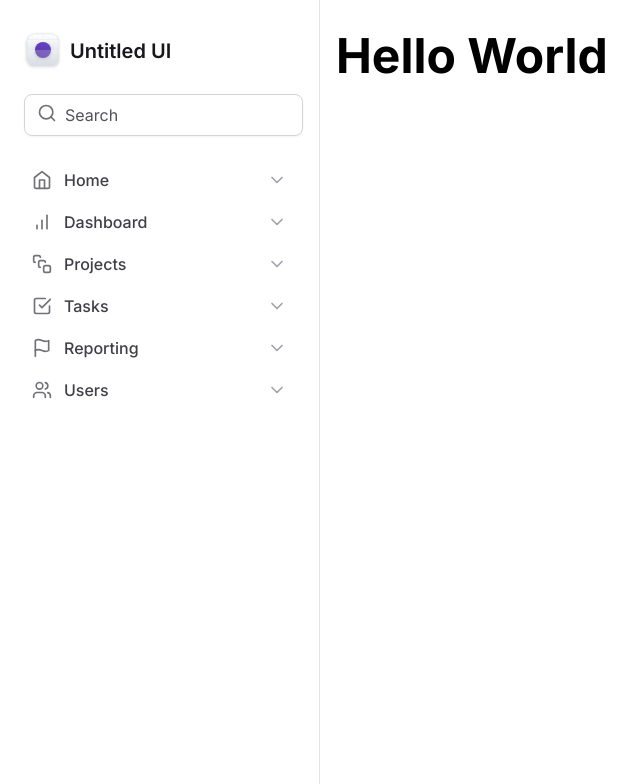
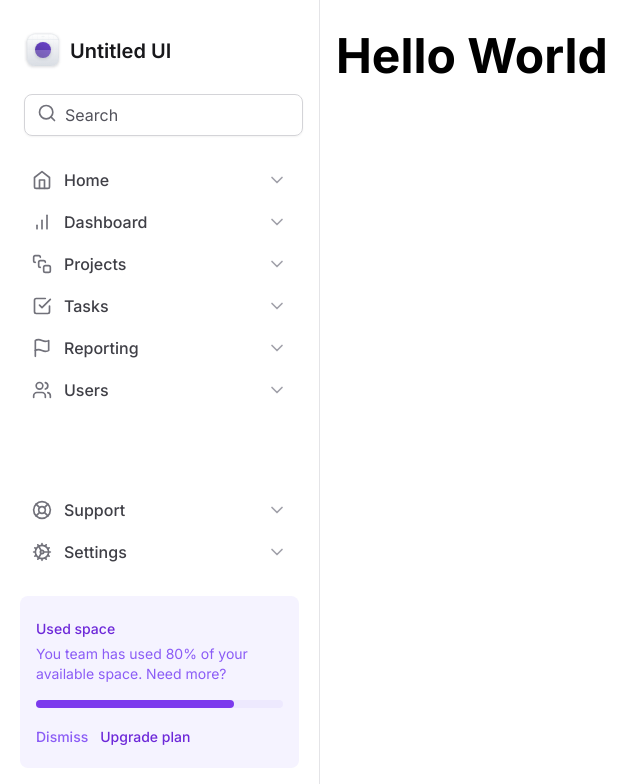
Before and after one commit to jdgabriel/masterclass-nextjs-tailwind, a Next.js app: page / in a window 1280 px wide. Shown: the top 784 px of the page, without its empty margins (0-644 px from the left). Built offline with nearby package versions, Linux system fonts and the light colour scheme.

Commit message:
used space widget

```diff
--- /dev/null
+++ b/src/components/Sidebar/UsedSpaceWidget/index.tsx
@@ -0,0 +1,27 @@
+export function UsedSpaceWidget() {
+  return (
+    <div className="flex flex-col gap-4 rounded-lg bg-violet-50 px-4 py-5">
+      <div className="space-y-1">
+        <span className="text-sm/5 font-medium text-violet-700">
+          Used space
+        </span>
+        <p className="text-sm/5 text-violet-500">
+          You team has used 80% of your available space. Need more?
+        </p>
+      </div>
+
+      <div className="h-2 rounded-full bg-violet-100">
+        <div className="h-2 w-4/5 rounded-full bg-violet-600"></div>
+      </div>
+
+      <div className="space-x-3">
+        <button type="button" className="text-sm font-medium text-violet-500">
+          Dismiss
+        </button>
+        <button type="button" className="text-sm font-medium text-violet-700">
+          Upgrade plan
+        </button>
+      </div>
+    </div>
+  )
+}
--- a/src/components/Sidebar/index.tsx
+++ b/src/components/Sidebar/index.tsx
@@ -1,10 +1,12 @@
 import { Logo } from '@/components/Logo'
-import { Search } from 'lucide-react'
+import { Cog, LifeBuoy, Search } from 'lucide-react'
 import { MainNavigation } from './MainNavigation'
+import { NavItem } from './MainNavigation/NavItem'
+import { UsedSpaceWidget } from './UsedSpaceWidget'
 
 export function Sidebar() {
   return (
-    <div className="space-y-6 border-r border-zinc-200 px-5 py-8">
+    <div className="flex flex-col gap-6 border-r border-zinc-200 px-5 py-8">
       <Logo />
 
       <div className="mx-1 flex w-full items-start gap-2 rounded-lg border border-zinc-300 px-3 py-2 shadow-sm">
@@ -18,6 +20,15 @@ export function Sidebar() {
       </div>
 
       <MainNavigation />
+
+      <div className="mt-auto flex flex-col gap-6">
+        <nav className="space-y-0.5">
+          <NavItem title="Support" icon={LifeBuoy} />
+          <NavItem title="Settings" icon={Cog} />
+        </nav>
+
+        <UsedSpaceWidget />
+      </div>
     </div>
   )
 }
```
